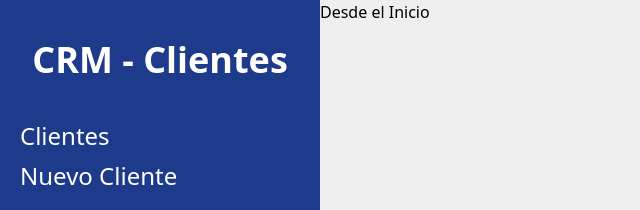
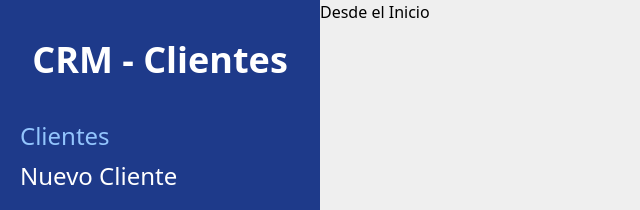
Before and after one commit to UrielQuiroz/CustomerManager, a React (Create React App) app in the folder customer-manager/: page /clientes in a window 1280 px wide. Shown: the top 210 px of the page, without its empty margins (0-640 px from the left). Built offline with nearby package versions, Linux system fonts and the light colour scheme.

Commit message:
Link y useLocation
Se agrego el componente Link para usarlo en lugar de la etiqueta 'a' y useLocation para detectar en que pagina estamos

```diff
--- a/customer-manager/src/layout/Layout.jsx
+++ b/customer-manager/src/layout/Layout.jsx
@@ -1,14 +1,22 @@
-import { Outlet } from 'react-router-dom';
+import { Outlet, Link, useLocation } from 'react-router-dom';
 
 const Layout = () => {
+
+    const location = useLocation();
+    const urlActual = location.pathname;
+    console.log(location);
+
     return (
         <div className='md:flex md:min-h-screen'>
             <div className='md:w-1/4 bg-blue-900 px-5 py-10'>
                 <h2 className='text-4xl font-black text-center text-white'>CRM - Clientes</h2>
 
                 <nav className='mt-10'>
-                    <a href="/clientes" className='text-white text-2xl block mt-2 hover:text-blue-300'>Clientes</a>
-                    <a href="/clientes/nuevo" className='text-white text-2xl block mt-2 hover:text-blue-300'>Nuevo Cliente</a>
+                    <Link to="/clientes" className={`${urlActual === '/clientes' ? 'text-blue-300' : 'text-white'}
+                                                        text-2xl block mt-2 hover:text-blue-300`} >Clientes</Link>
+
+                    <Link to="/clientes/nuevo" className={`${urlActual === '/clientes/nuevo' ? 'text-blue-300' : 'text-white'}
+                                                        text-2xl block mt-2 hover:text-blue-300`}>Nuevo Cliente</Link>
                 </nav>
             </div>
 
```
